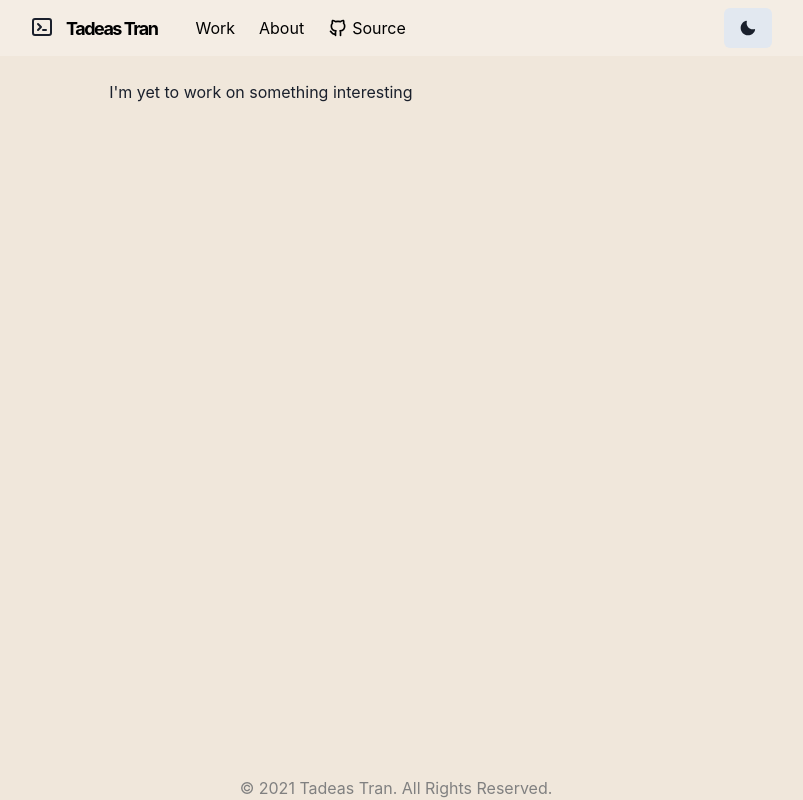
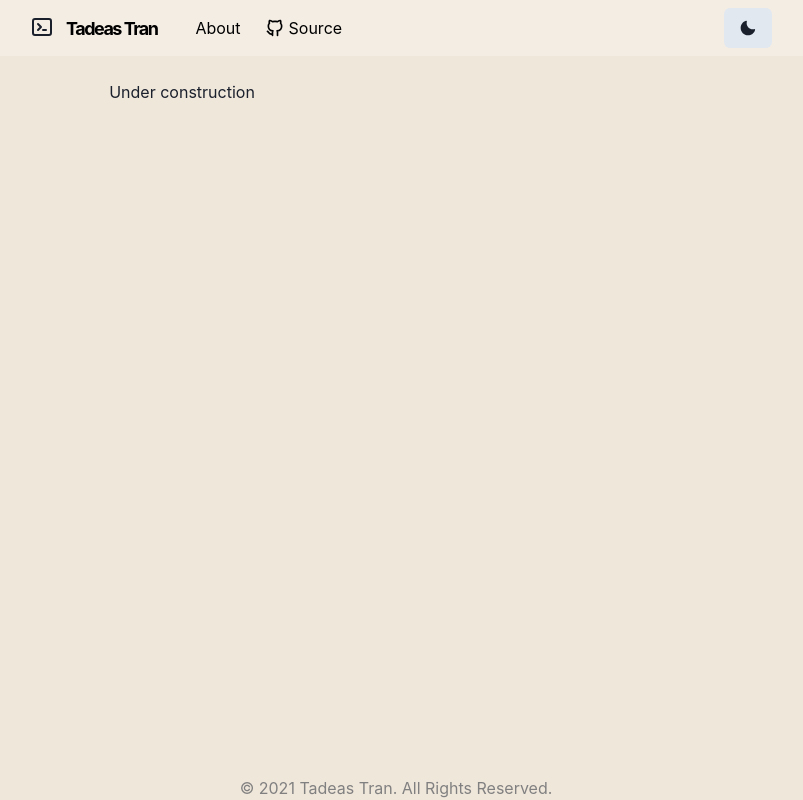
Before and after one commit to honyoP/portfolio-web, a Next.js app: page /work in a window 1280 px wide. Shown: the whole page, without its empty margins (244-1047 px from the left). Built offline with nearby package versions, Linux system fonts and the light colour scheme.

Commit message:
Remove empty "Work" page

```diff
--- a/components/navbar.js
+++ b/components/navbar.js
@@ -82,9 +82,6 @@ const Navbar = (props) => {
               flexGrow={1}
               mt={{ base: 4, md: 0 }}
             >
-              <LinkItem href="/work" path={path}>
-                Work
-              </LinkItem>
               <LinkItem href="/" path={path}>
                 About
               </LinkItem>
@@ -115,11 +112,6 @@ const Navbar = (props) => {
                         About
                       </MenuItem>
                     </NextLink>
-                    <NextLink href="/work" passHref>
-                      <MenuItem as={Link}>
-                        Work
-                      </MenuItem>
-                    </NextLink>
                     <MenuItem as={Link}>
                       <a target="_blank" rel="noreferrer" href="https://github.com/Honyopynyoko/portfolio-web">
                         View Source
--- a/pages/work.js
+++ b/pages/work.js
@@ -6,7 +6,7 @@ const Work= () => {
   return(
     <Container pt="5rem">
       <Section delay={0.1}>
-        <Text> I&apos;m yet to work on something interesting </Text>
+        <Text> Under construction </Text>
       </Section>
     </Container>
   )
```
